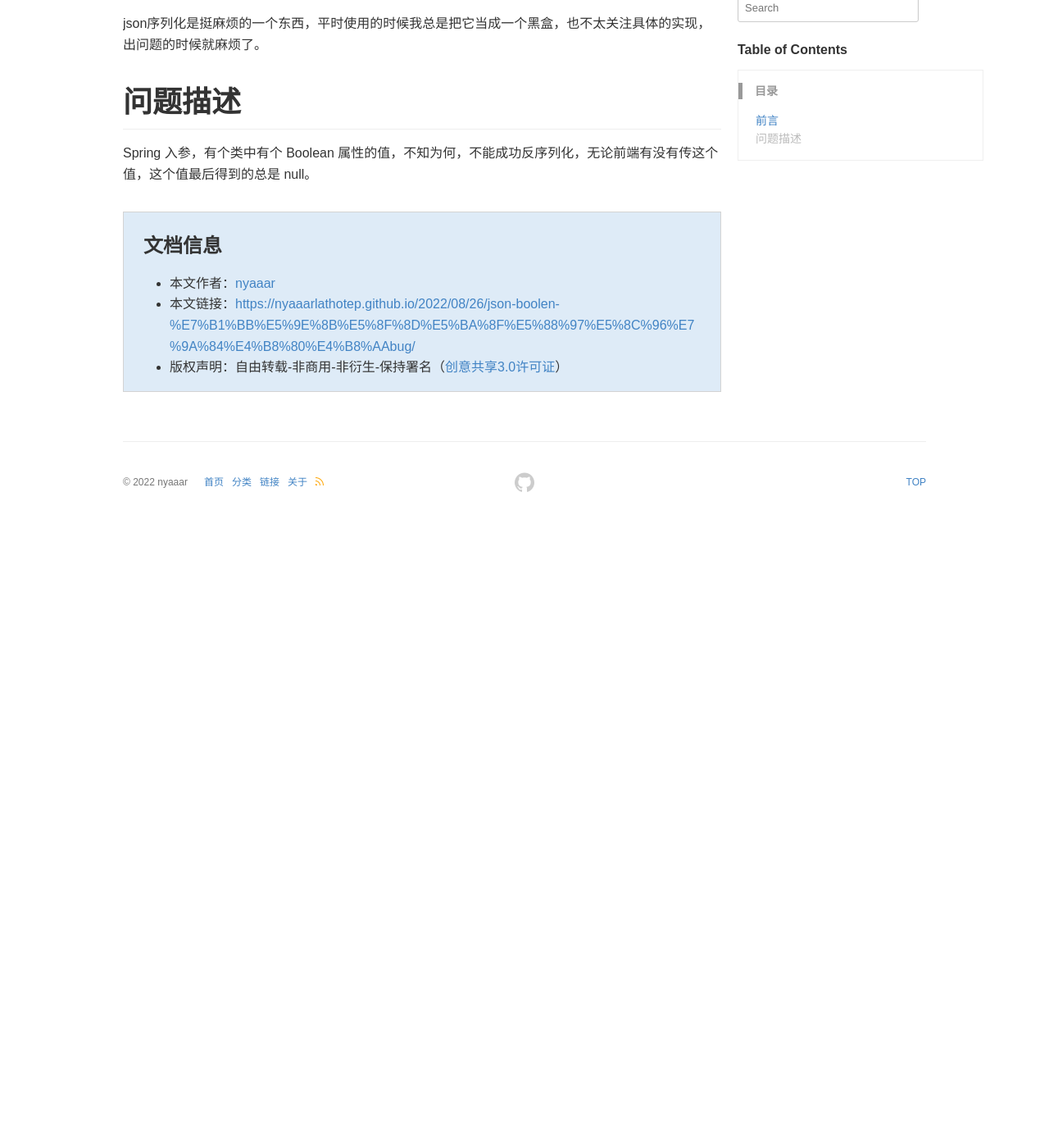
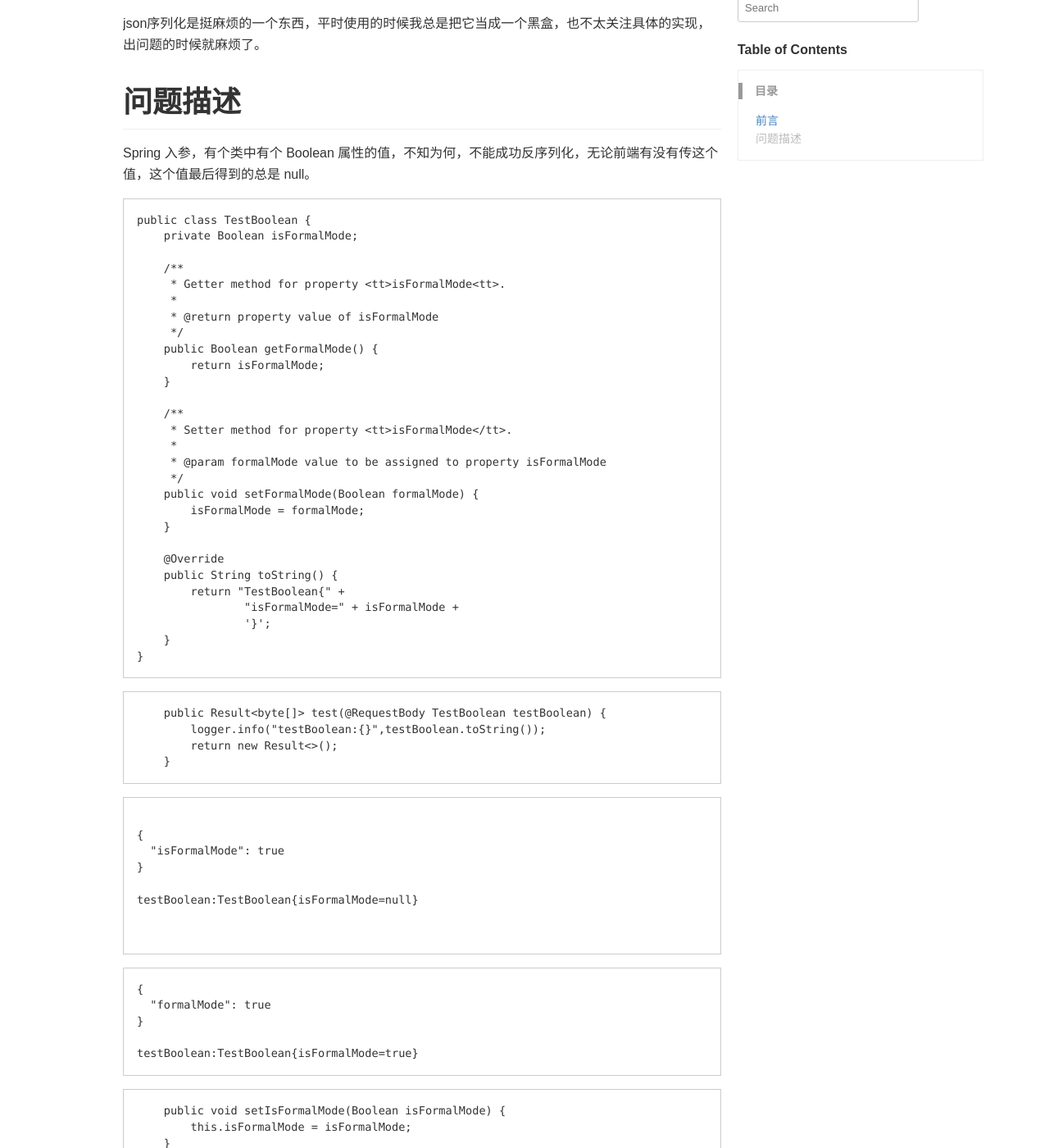
Before and after one commit to nyaaarlathotep/nyaaarlathotep.github.io, a Jekyll site: the page built from _posts/2022-8-26- json boolen 类型反序列化的一个bug.md, in a window 1280 px wide and 1400 px high, scrolled down 275 px. Shown: the whole window at 82% size. Built offline with Jekyll 4.4.1, drawn with Linux system fonts in a browser that asks for light colours; comment, search, counter and statistics services are not loaded; a style sheet for code colours, icons or effects is not loaded; before the commit the page ends 920 px from its top, so only the background shows below that; some of the changed text lies outside the part shown.

Commit message:
Update 2022-8-26- json boolen 类型反序列化的一个bug.md

````diff
--- a/_posts/2022-8-26- json boolen 类型反序列化的一个bug.md
+++ b/_posts/2022-8-26- json boolen 类型反序列化的一个bug.md
@@ -13,3 +13,83 @@ json序列化是挺麻烦的一个东西，平时使用的时候我总是把它
 # 问题描述
 
 Spring 入参，有个类中有个 Boolean 属性的值，不知为何，不能成功反序列化，无论前端有没有传这个值，这个值最后得到的总是 null。
+
+```
+public class TestBoolean {
+    private Boolean isFormalMode;
+
+    /**
+     * Getter method for property <tt>isFormalMode<tt>.
+     *
+     * @return property value of isFormalMode
+     */
+    public Boolean getFormalMode() {
+        return isFormalMode;
+    }
+
+    /**
+     * Setter method for property <tt>isFormalMode</tt>.
+     *
+     * @param formalMode value to be assigned to property isFormalMode
+     */
+    public void setFormalMode(Boolean formalMode) {
+        isFormalMode = formalMode;
+    }
+
+    @Override
+    public String toString() {
+        return "TestBoolean{" +
+                "isFormalMode=" + isFormalMode +
+                '}';
+    }
+}
+```
+
+```
+    public Result<byte[]> test(@RequestBody TestBoolean testBoolean) {
+        logger.info("testBoolean:{}",testBoolean.toString());
+        return new Result<>();
+    }
+```
+
+```
+
+{
+  "isFormalMode": true
+}
+
+testBoolean:TestBoolean{isFormalMode=null}
+
+
+```
+
+```
+{
+  "formalMode": true
+}
+
+testBoolean:TestBoolean{isFormalMode=true}
+```
+
+```
+    public void setIsFormalMode(Boolean isFormalMode) {
+        this.isFormalMode = isFormalMode;
+    }
+
+{
+  "isFormalMode": true
+}
+
+testBoolean:TestBoolean{isFormalMode=true}
+```
+
+```
+    public void isIsFormalMode(Boolean isFormalMode) {
+        this.isFormalMode = isFormalMode;
+    }
+
+{
+  "isFormalMode": true
+}
+testBoolean:TestBoolean{isFormalMode=null}
+```
````
Also changed, not shown: other parts of _posts/2022-8-26- json boolen 类型反序列化的一个bug.md (+1 -1 lines).
